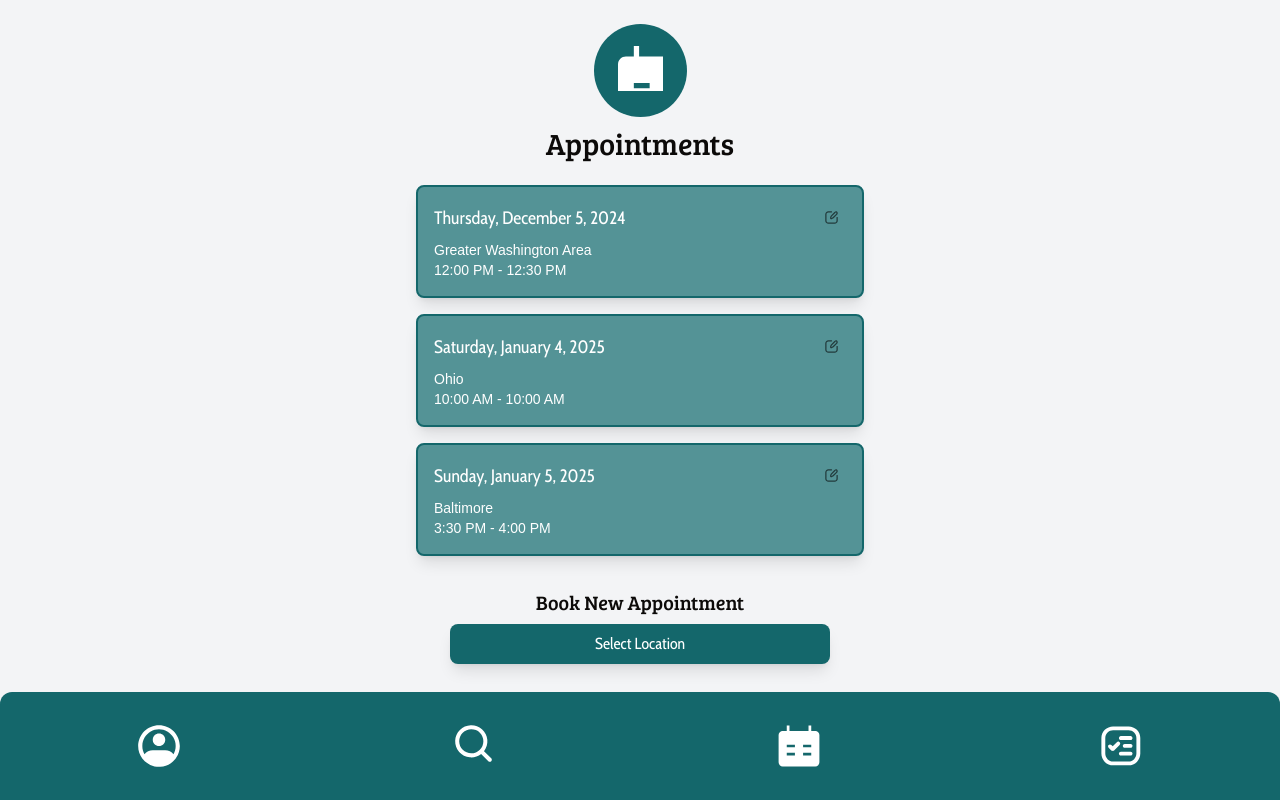
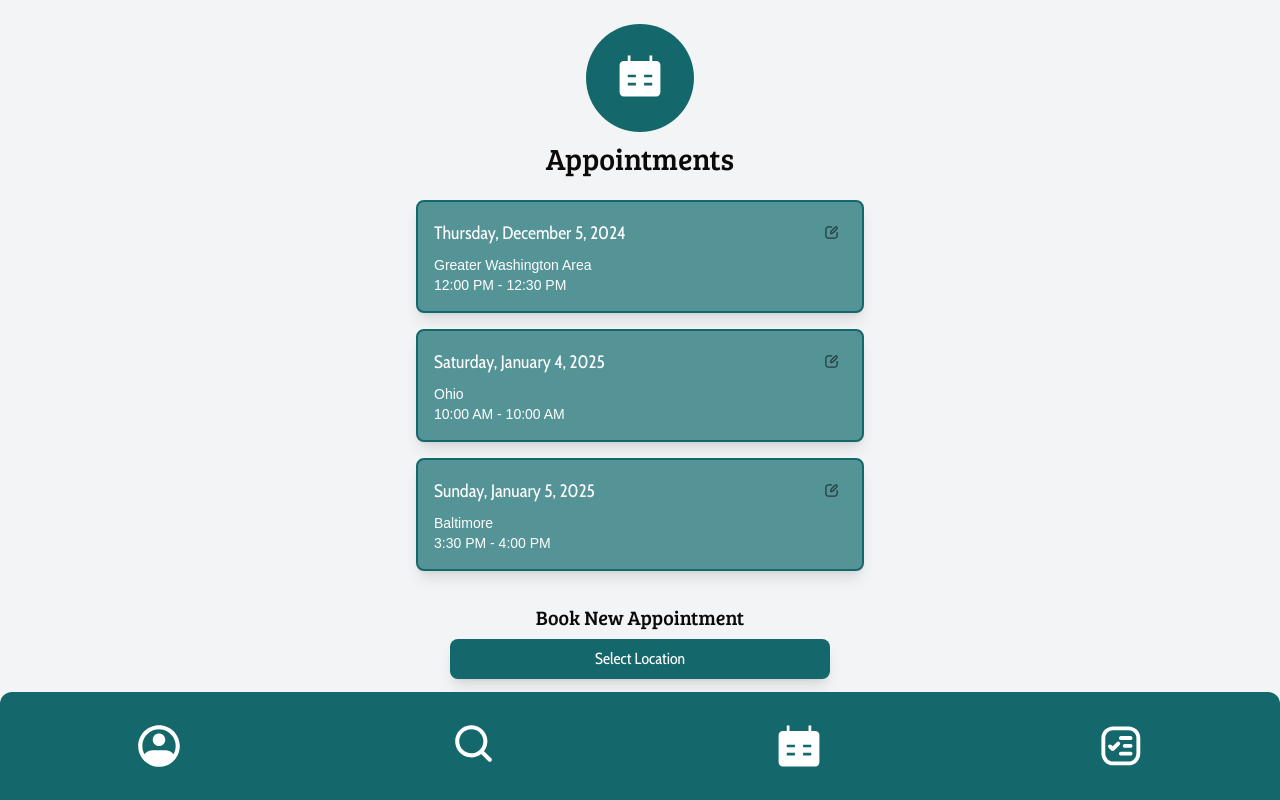
Before and after one commit to Hack4Impact-UMD/leveling-the-playing-field, a Next.js app: page /en/appointments in a window 1280 px wide. Built offline with nearby package versions, Linux system fonts and the light colour scheme.

Commit message:
fixed icon in appointment page

```diff
--- a/src/app/[lang]/appointments/AppointmentsPage.tsx
+++ b/src/app/[lang]/appointments/AppointmentsPage.tsx
@@ -55,7 +55,12 @@ if (!dict) return <LoadingPage />;
       <div className="flex flex-col mb-6 items-center">
         <div className="bg-teal mb-2 rounded-full p-6 relative">
           <div className='relative -top-0.5'>
-          <AppointmentsIcon />
+          <AppointmentsIcon
+            size={60}
+            viewBoxSize={75}
+            showCircle={false}
+            transform={"translate(12,12)"}
+          />
           </div>
         </div>
             <h2 className="text-3xl font-bree-serif text-stone-950">{dict.appointmentsPage.title.text}</h2>
```
